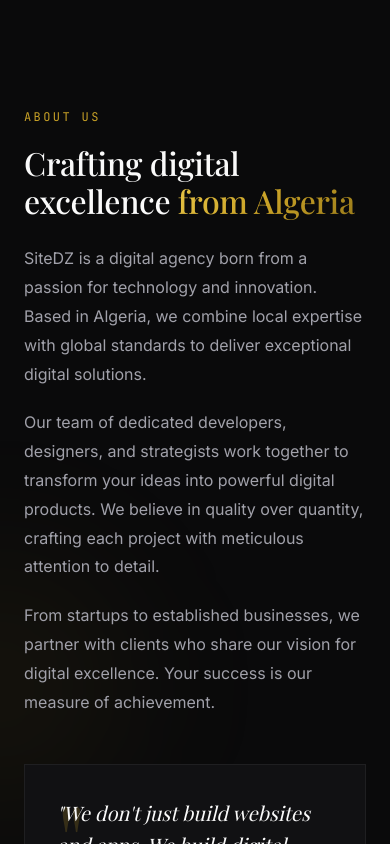
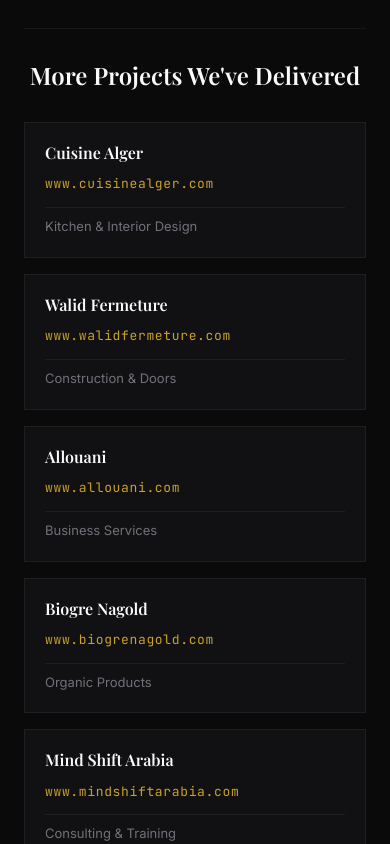
Before and after one commit to autonomyowner/SITEDZ, a Next.js app: page / in a window 390 px wide. Shown: the part 4300-5144 px from the top of the page. Built offline with nearby package versions, Linux system fonts and the light colour scheme; a web font is replaced by a local one.

Commit message:
Add 'More Projects We've Delivered' section
Display 6 project cards showcasing portfolio work with links to live sites.

🤖 Generated with [Claude Code](https://claude.com/claude-code)

Co-Authored-By: Claude Opus 4.5 <noreply@anthropic.com>

```diff
--- a/components/Featured.css
+++ b/components/Featured.css
@@ -170,6 +170,95 @@
   color: var(--accent-gold);
 }
 
+/* Projects Section */
+.projects__section {
+  margin-top: 6rem;
+  padding-top: 4rem;
+  border-top: 1px solid var(--border-subtle);
+}
+
+.projects__title {
+  font-family: var(--font-display);
+  font-size: 2rem;
+  font-weight: 600;
+  color: var(--text-primary);
+  text-align: center;
+  margin-bottom: 3rem;
+}
+
+.projects__grid {
+  display: grid;
+  grid-template-columns: repeat(3, 1fr);
+  gap: 2rem;
+  max-width: 1200px;
+  margin: 0 auto;
+}
+
+.project__card {
+  position: relative;
+  display: block;
+  padding: 2rem;
+  background: var(--bg-secondary);
+  border: 1px solid var(--border-subtle);
+  text-decoration: none;
+  transition: all var(--transition-medium);
+}
+
+.project__card::before {
+  content: '';
+  position: absolute;
+  top: 0;
+  left: 0;
+  right: 0;
+  height: 3px;
+  background: linear-gradient(
+    90deg,
+    var(--accent-gold) 0%,
+    transparent 100%
+  );
+  opacity: 0;
+  transition: opacity var(--transition-medium);
+}
+
+.project__card:hover {
+  border-color: var(--border-gold);
+  background: var(--bg-tertiary);
+}
+
+.project__card:hover::before {
+  opacity: 1;
+}
+
+.project__card-content {
+  display: flex;
+  flex-direction: column;
+  gap: 0.75rem;
+}
+
+.project__name {
+  font-family: var(--font-display);
+  font-size: 1.25rem;
+  font-weight: 600;
+  color: var(--text-primary);
+  margin: 0;
+}
+
+.project__url {
+  font-family: var(--font-mono);
+  font-size: 0.875rem;
+  color: var(--accent-gold);
+  margin: 0;
+  letter-spacing: 0.05em;
+}
+
+.project__industry {
+  font-size: 0.875rem;
+  color: var(--text-muted);
+  padding-top: 0.5rem;
+  border-top: 1px solid var(--border-subtle);
+  display: inline-block;
+}
+
 /* Responsive */
 @media (max-width: 768px) {
   .featured__info-grid {
@@ -184,6 +273,29 @@
 
   .featured__play-icon {
     font-size: 0.75rem;
+  }
+
+  .projects__section {
+    margin-top: 4rem;
+    padding-top: 3rem;
+  }
+
+  .projects__title {
+    font-size: 1.75rem;
+    margin-bottom: 2rem;
+  }
+
+  .projects__grid {
+    grid-template-columns: repeat(2, 1fr);
+    gap: 1.5rem;
+  }
+
+  .project__card {
+    padding: 1.5rem;
+  }
+
+  .project__name {
+    font-size: 1.125rem;
   }
 }
 
@@ -205,4 +317,34 @@
     border-bottom: none;
     padding-bottom: 0;
   }
+
+  .projects__section {
+    margin-top: 3rem;
+    padding-top: 2rem;
+  }
+
+  .projects__title {
+    font-size: 1.5rem;
+  }
+
+  .projects__grid {
+    grid-template-columns: 1fr;
+    gap: 1rem;
+  }
+
+  .project__card {
+    padding: 1.25rem;
+  }
+
+  .project__name {
+    font-size: 1rem;
+  }
+
+  .project__url {
+    font-size: 0.8125rem;
+  }
+
+  .project__industry {
+    font-size: 0.8125rem;
+  }
 }
--- a/components/Featured.jsx
+++ b/components/Featured.jsx
@@ -7,6 +7,39 @@ import './Featured.css';
 const Featured = () => {
   const videoRef = useRef(null);
   const [isPlaying, setIsPlaying] = useState(false);
+
+  const projects = [
+    {
+      name: 'Cuisine Alger',
+      url: 'www.cuisinealger.com',
+      industry: 'Kitchen & Interior Design',
+    },
+    {
+      name: 'Walid Fermeture',
+      url: 'www.walidfermeture.com',
+      industry: 'Construction & Doors',
+    },
+    {
+      name: 'Allouani',
+      url: 'www.allouani.com',
+      industry: 'Business Services',
+    },
+    {
+      name: 'Biogre Nagold',
+      url: 'www.biogrenagold.com',
+      industry: 'Organic Products',
+    },
+    {
+      name: 'Mind Shift Arabia',
+      url: 'www.mindshiftarabia.com',
+      industry: 'Consulting & Training',
+    },
+    {
+      name: 'ZSST',
+      url: 'www.zsst.xyz',
+      industry: 'Technology',
+    },
+  ];
 
   const handlePlayPause = () => {
     if (videoRef.current) {
@@ -115,6 +148,38 @@ const Featured = () => {
             </div>
           </div>
         </motion.div>
+
+        <motion.div
+          className="projects__section"
+          initial={{ opacity: 0, y: 40 }}
+          whileInView={{ opacity: 1, y: 0 }}
+          viewport={{ once: true, margin: '-50px' }}
+          transition={{ duration: 0.8, delay: 0.3 }}
+        >
+          <h3 className="projects__title">More Projects We've Delivered</h3>
+          <div className="projects__grid">
+            {projects.map((project, index) => (
+              <motion.a
+                key={index}
+                href={`https://${project.url}`}
+                target="_blank"
+                rel="noopener noreferrer"
+                className="project__card"
+                initial={{ opacity: 0, y: 20 }}
+                whileInView={{ opacity: 1, y: 0 }}
+                viewport={{ once: true }}
+                transition={{ duration: 0.5, delay: index * 0.1 }}
+                whileHover={{ y: -5, transition: { duration: 0.2 } }}
+              >
+                <div className="project__card-content">
+                  <h4 className="project__name">{project.name}</h4>
+                  <p className="project__url">{project.url}</p>
+                  <span className="project__industry">{project.industry}</span>
+                </div>
+              </motion.a>
+            ))}
+          </div>
+        </motion.div>
       </div>
     </section>
   );
```
